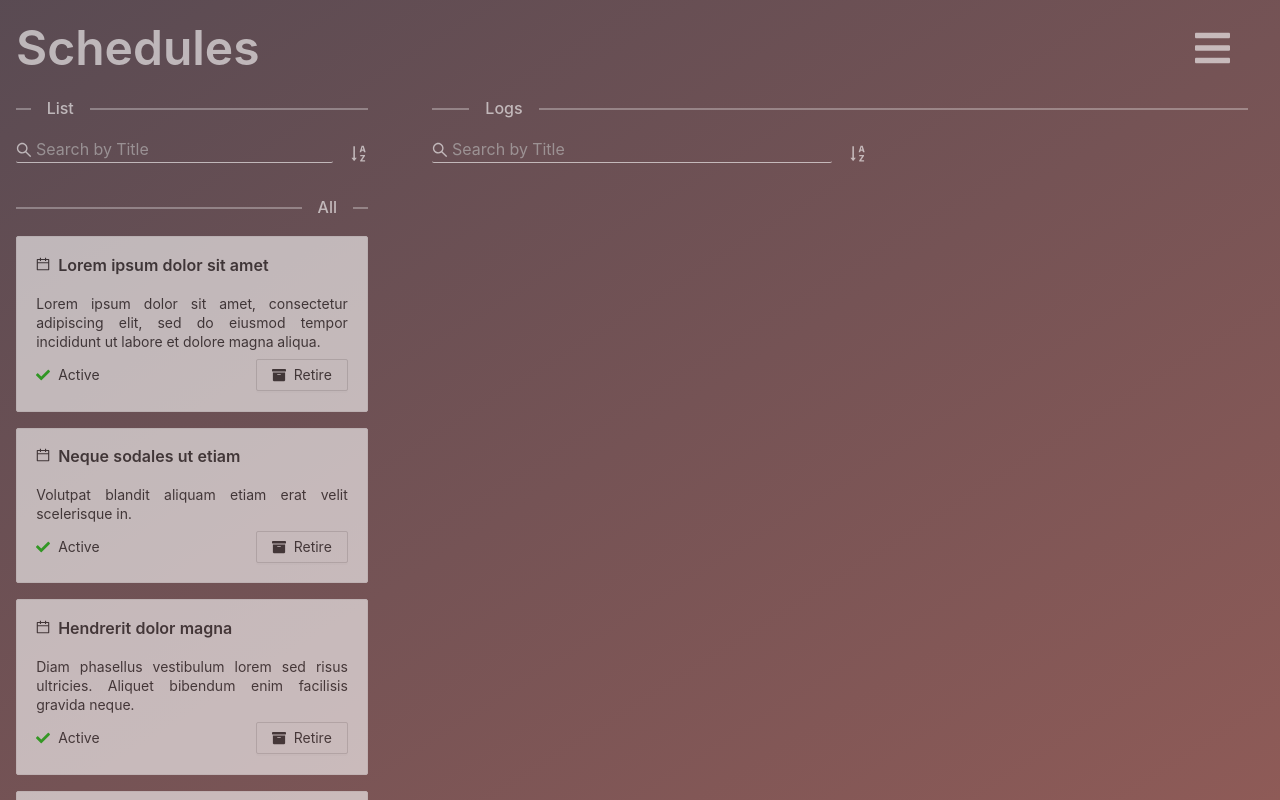
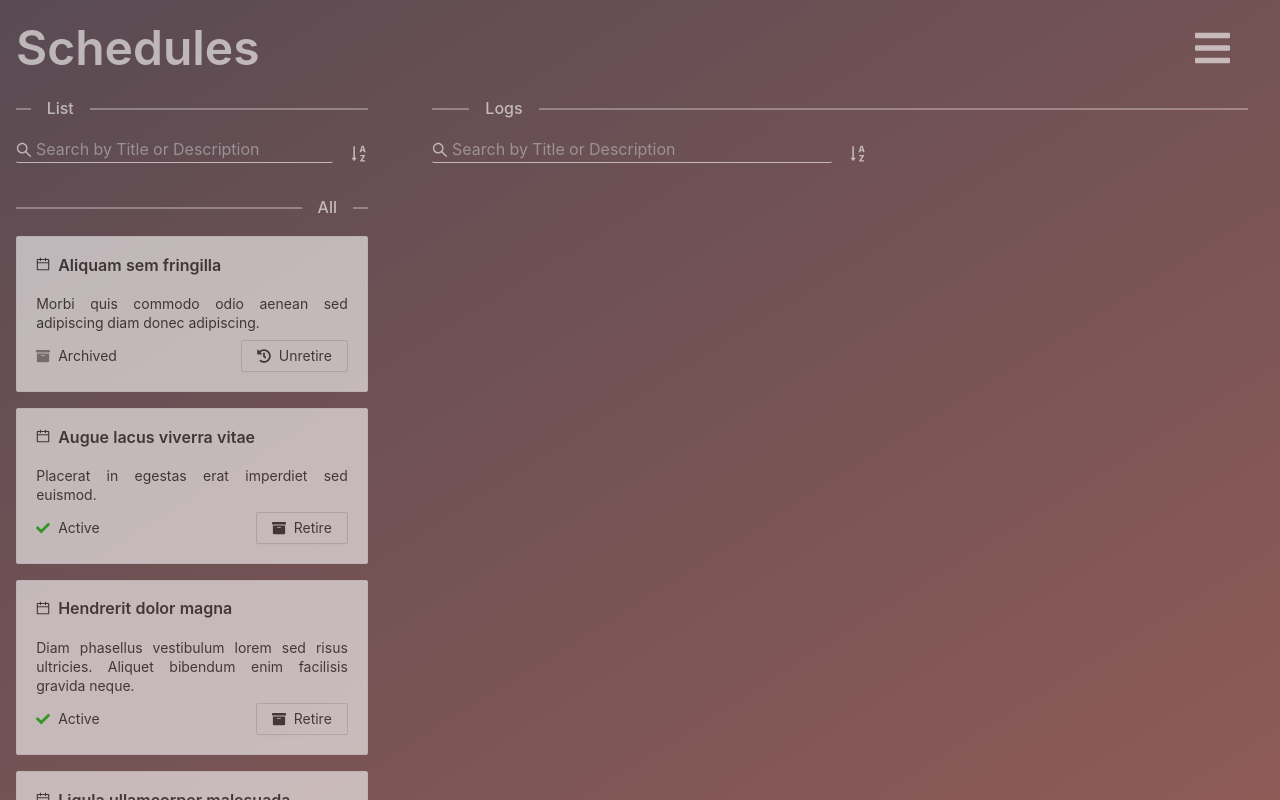
Before and after one commit to TelmoAlexandre/blue_prism_2021, a React (Create React App) app: page / in a window 1280 px wide. Built offline with nearby package versions, Linux system fonts and the light colour scheme; data requests are answered from the project's data file.

Commit message:
Implemented Sort on Schedule Cards.

```diff
--- a/data/db.json
+++ b/data/db.json
@@ -34,7 +34,7 @@
       "id": 6,
       "title": "Aliquam sem fringilla",
       "description": "Morbi quis commodo odio aenean sed adipiscing diam donec adipiscing.",
-      "retired": false
+      "retired": true
     },
     {
       "id": 7,
--- /dev/null
+++ b/src/components/ScheduleCardsSider/ScheduleCardsList/utils/index.ts
@@ -0,0 +1,56 @@
+import _ from "lodash";
+import { ISearch } from "../../../../shared/Search/types/SearchTypes";
+import { SortType } from "../../../../shared/Sorter";
+import { ISchedule } from "../../../../types/ISchedule";
+
+export const filterSchedules = (
+  schedules: ISchedule[] | undefined,
+  search: ISearch
+): ISchedule[] | undefined => {
+  try {
+    let filteredSchedules = _.cloneDeep(schedules);
+    filteredSchedules = filteredSchedules?.filter(
+      s =>
+        s.title?.toLowerCase().includes(search.text?.toLowerCase() ?? "") ||
+        s.description?.toLowerCase().includes(search.text?.toLowerCase() ?? "")
+    );
+    return filteredSchedules;
+  } catch (error) {
+    console.error(error);
+    return schedules;
+  }
+};
+
+// This method allows for easy scalability
+// All we need is to create a new comparative Method and call it inside the sort
+// according to the SortType Enum.
+export const sortSchedules = (
+  schedules: ISchedule[] | undefined,
+  sort: SortType
+): ISchedule[] | undefined => {
+  try {
+    let sortedSchedules = _.cloneDeep(schedules);
+    sortedSchedules = sortedSchedules?.sort((a, b) => {
+      if ([SortType.TitleAscending, SortType.TitleDescending].includes(sort))
+        return sortByTitle(a, b, sort);
+
+      return 0;
+    });
+
+    return sortedSchedules;
+  } catch (error) {
+    console.error(error);
+    return schedules;
+  }
+};
+
+const sortByTitle = (a: ISchedule, b: ISchedule, sort: SortType) => {
+  const asc = sort === SortType.TitleAscending;
+
+  var titleA = a.title?.toLowerCase() ?? "";
+  var titleB = b.title?.toLowerCase() ?? "";
+  if (titleA < titleB) return asc ? -1 : 1;
+  if (titleA > titleB) return asc ? 1 : -1;
+
+  return 0;
+};
--- a/src/components/ScheduleCardsSider/index.tsx
+++ b/src/components/ScheduleCardsSider/index.tsx
@@ -5,38 +5,32 @@ import { useAppDispatcher, useAppSelector } from "../../hooks";
 import Search from "../../shared/Search";
 import { ISearch } from "../../shared/Search/types/SearchTypes";
 import { SortType } from "../../shared/Sorter";
-import { updateScheduleSearch } from "../../store/ScheduleStore/ScheduleStore";
+import { updateScheduleSearch, updateScheduleSort } from "../../store/ScheduleStore/ScheduleStore";
 import { ISchedule } from "../../types/ISchedule";
 import { useScheduleApi } from "./hooks/useScheduleApi";
 import ScheduleCardsList from "./ScheduleCardsList";
+import { filterSchedules, sortSchedules } from "./ScheduleCardsList/utils";
 import styles from "./styles.module.scss";
 
 interface IProps {}
 
 export default function ScheduleCardsSider({}: IProps) {
   const dispatch = useAppDispatcher();
-  const [filteredSchedules, setFilteredSchedules] = useState<ISchedule[] | undefined>(undefined);
+  const [processedSchedules, setProcessedSchedules] = useState<ISchedule[] | undefined>(undefined);
   const { schedules, getSchedules, loading } = useScheduleApi();
-  const { search } = useAppSelector(state => state.scheduleStore);
+  const { search, sort } = useAppSelector(state => state.scheduleStore);
 
   useEffect(() => {
     getSchedules();
   }, []);
 
   useEffect(() => {
-    let filteredSchedules = _.cloneDeep(schedules);
-    filteredSchedules = filteredSchedules?.filter(
-      s =>
-        s.title?.toLowerCase().includes(search.text?.toLowerCase() ?? "") ||
-        s.description?.toLowerCase().includes(search.text?.toLowerCase() ?? "")
-    );
-    setFilteredSchedules(filteredSchedules);
-  }, [search, schedules]);
+    let processedSchedules = filterSchedules(schedules, search);
+    processedSchedules = sortSchedules(processedSchedules, sort);
+    setProcessedSchedules(processedSchedules);
+  }, [schedules, search, sort]);
 
-  const handleSort = (type: SortType) => {
-    alert("TODO");
-  };
-
+  const handleSort = (type: SortType) => dispatch(updateScheduleSort(type));
   const onSearch = (search: ISearch) => dispatch(updateScheduleSearch(search));
 
   return (
@@ -45,7 +39,7 @@ export default function ScheduleCardsSider({}: IProps) {
       <Search onSearch={onSearch} handleSort={handleSort} />
 
       <Divider orientation="right">All</Divider>
-      <ScheduleCardsList schedules={filteredSchedules} loading={loading} />
+      <ScheduleCardsList schedules={processedSchedules} loading={loading} />
     </div>
   );
 }
--- a/src/shared/Search/index.tsx
+++ b/src/shared/Search/index.tsx
@@ -22,7 +22,7 @@ export default function Search({ className, onSearch, handleSort }: IProps) {
     <div className={`${styles.container} ${className}`}>
       <Input
         className={styles.input}
-        placeholder="Search by Title"
+        placeholder="Search by Title or Description"
         prefix={<SearchOutlined style={{ color: "white" }} />}
         size="large"
         onChange={e => setSearch({ text: e.target.value })}
--- a/src/shared/Sorter/index.tsx
+++ b/src/shared/Sorter/index.tsx
@@ -8,10 +8,8 @@ interface IProps {
 }
 
 export enum SortType {
-  DateDescending = 0,
-  DateAscending = 1,
-  TitleDescending = 2,
-  TitleAscending = 3,
+  TitleDescending = 0,
+  TitleAscending = 1,
 }
 
 export default function Sorter({ handleSort }: IProps) {
@@ -23,15 +21,6 @@ export default function Sorter({ handleSort }: IProps) {
 
   const menu: JSX.Element = (
     <Menu onClick={e => handleSort(parseInt(e.key))}>
-      <Menu.ItemGroup title="Date">
-        <Menu.Item key={SortType.DateAscending}>
-          <SortAscendingOutlined /> Ascending
-        </Menu.Item>
-        <Menu.Item key={SortType.DateDescending}>
-          <SortDescendingOutlined /> Descending
-        </Menu.Item>
-      </Menu.ItemGroup>
-
       <Menu.ItemGroup title="Title">
         <Menu.Item key={SortType.TitleAscending}>
           <SortAscendingOutlined /> Ascending
--- a/src/store/ScheduleStore/ScheduleStore.ts
+++ b/src/store/ScheduleStore/ScheduleStore.ts
@@ -1,16 +1,19 @@
 import { createSlice, current, PayloadAction } from "@reduxjs/toolkit";
 import _ from "lodash";
 import { ISearch } from "../../shared/Search/types/SearchTypes";
+import { SortType } from "../../shared/Sorter";
 import { ISchedule } from "../../types/ISchedule";
 
 interface IScheduleState {
   schedules: ISchedule[] | undefined;
   search: ISearch;
+  sort: SortType;
 }
 
 const initialState: IScheduleState = {
   schedules: undefined,
   search: {},
+  sort: SortType.TitleAscending,
 };
 
 const scheduleStore = createSlice({
@@ -36,10 +39,14 @@ const scheduleStore = createSlice({
     updateScheduleSearch(state, { payload }: PayloadAction<ISearch>) {
       state.search = payload;
     },
+    updateScheduleSort(state, { payload }: PayloadAction<SortType>) {
+      state.sort = payload;
+    },
   },
 });
 
-export const { updateSchedules, updateSchedule, updateScheduleSearch } = scheduleStore.actions;
+export const { updateSchedules, updateSchedule, updateScheduleSearch, updateScheduleSort } =
+  scheduleStore.actions;
 
 export const scheduleStoreReducers = {
   scheduleStore: scheduleStore.reducer,
```
